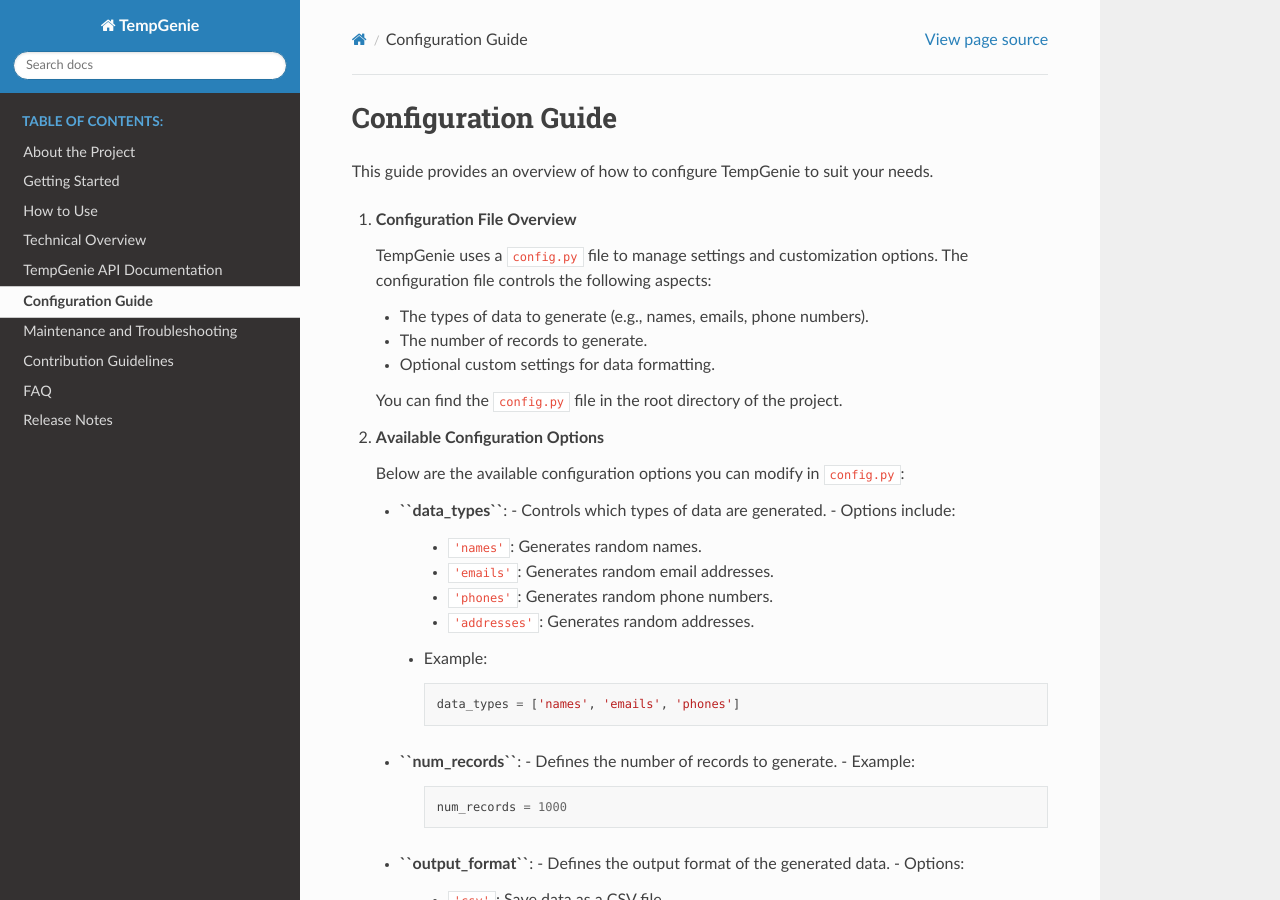
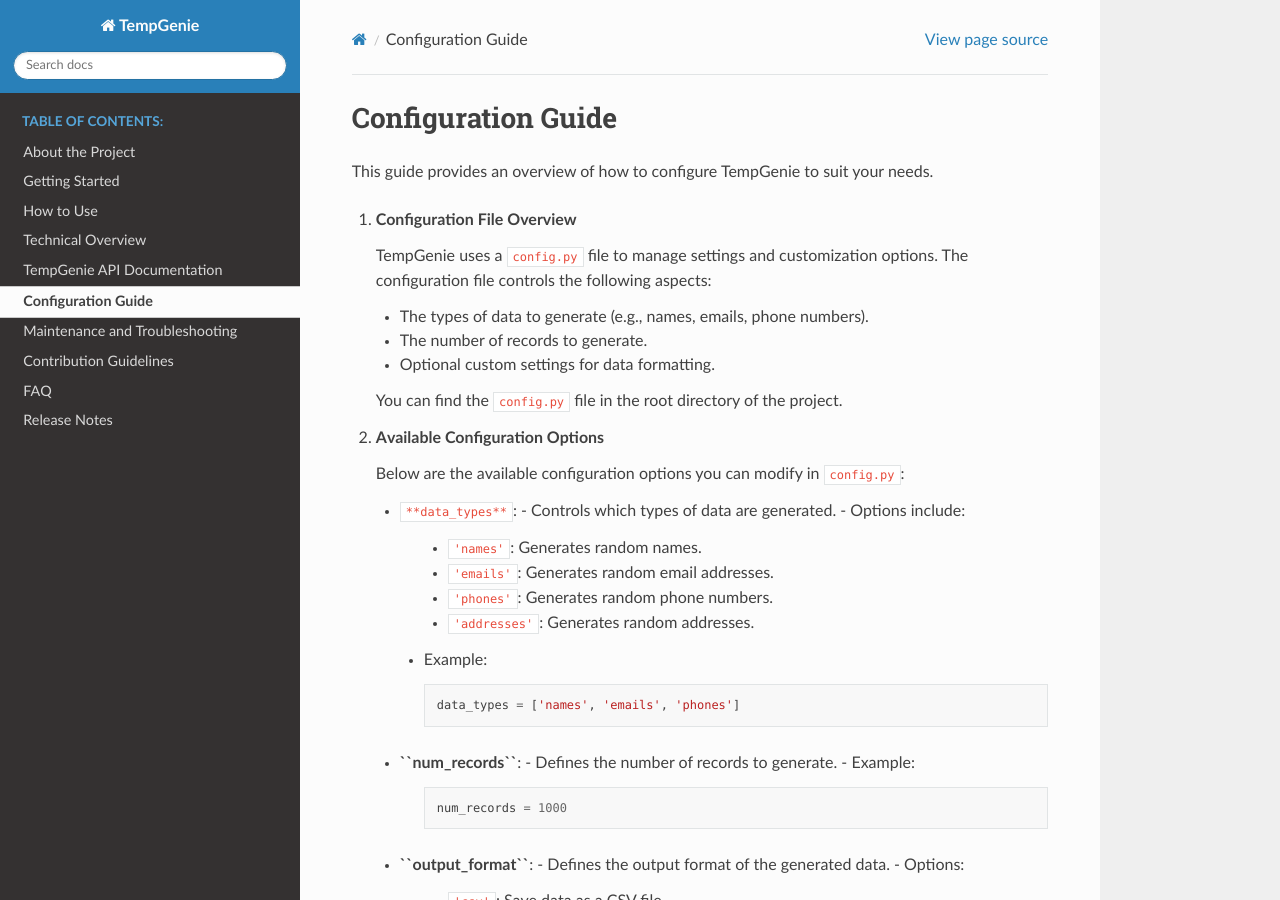
Before and after one commit to DaeSeob01/TempGenie, a Sphinx documentation site: the page built from docs/source/configuration.rst, in a window 1280 px wide and 900 px high. Built offline with Sphinx 7.4.7 and the Read the Docs theme 3.1.0, drawn with Linux system fonts in a browser that asks for light colours.

```diff
--- a/docs/source/configuration.rst
+++ b/docs/source/configuration.rst
@@ -17,7 +17,7 @@ This guide provides an overview of how to configure TempGenie to suit your needs
 
    Below are the available configuration options you can modify in ``config.py``:
 
-   - **``data_types``**:
+   - ``**data_types**``:
      - Controls which types of data are generated.
      - Options include:
        - ``'names'``: Generates random names.
```
